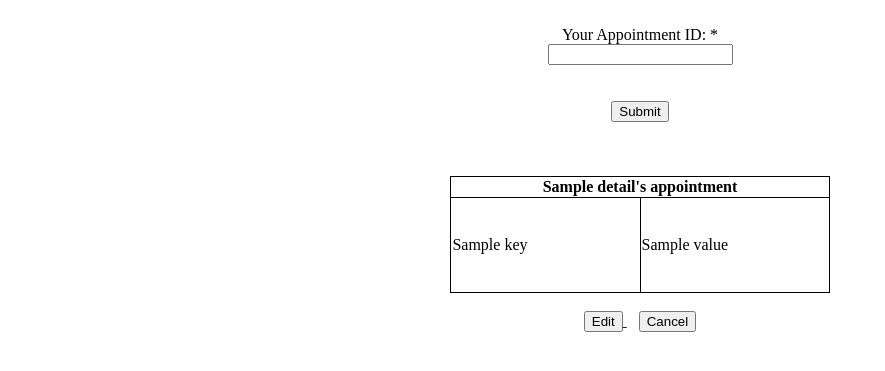
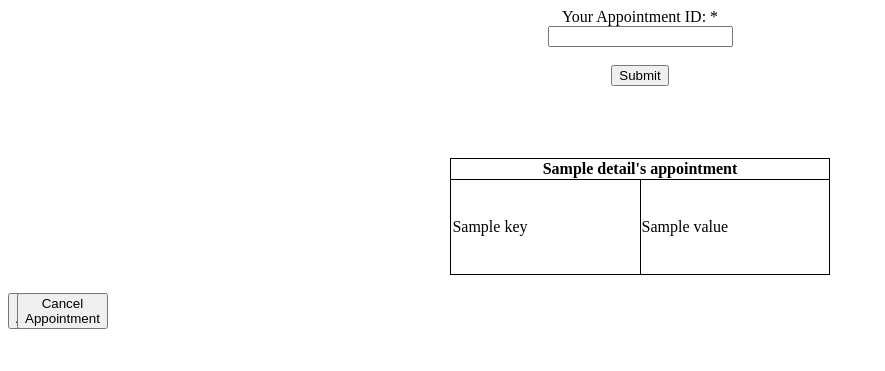
Before and after one commit to KeN095/AppDesk, a Flask app: template templates/search.html in a window 1280 px wide. Shown: the top 371 px of the page, without its empty margins (0-885 px from the left). Run offline with Flask 2, Linux system fonts and the light colour scheme; the template is opened without the code that fills it: values that come from a table or form of the project are taken from there, most other values are stand-ins (such as "Sample title", 1, 10 or a date in 2020); some libraries are stand-ins or nearby versions.

Commit message:
Small changes

```diff
--- a/app.py
+++ b/app.py
@@ -3,6 +3,7 @@ from datetime import datetime, timedelta
 from flask_sqlalchemy import SQLAlchemy
 from forms import AppointmentForm, LookUpForm
 import random
+import calendar
 
 app = Flask(__name__)
 app.config['SQLALCHEMY_DATABASE_URI'] = 'sqlite:///appointments.db'
@@ -103,6 +104,8 @@ def create():
         return render_template('success.html')
     else:
 
+        print("\n" + calendar.month(2020, 12))
+
         #If no session data exists then display the page normally
         form = AppointmentForm()
         return render_template('create.html', form = form)
@@ -146,11 +149,11 @@ def delete():
 
                 #Once appointment is deleted then pop all data from session
 
-                session.pop("First name", None)
-                session.pop("Last name",None)
-                session.pop("Appointment ID",None)
-                session.pop("Doctor",None)
-                session.pop("Email",None)
+                session.pop("First name",  None)
+                session.pop("Last name", None)
+                session.pop("Appointment ID", None)
+                session.pop("Doctor", None)
+                session.pop("Email", None)
                 session.pop('csrf_token', '')
 
             elif details.get("Appointment ID") is not None:
@@ -195,6 +198,8 @@ def update():
                 details['Last name'] = request.form['lastName']
                 details['Email'] = request.form['email']
 
+
+
         except Exception as e:
             return render_template("500.html", error = e)
 
@@ -215,8 +220,8 @@ def update():
         form.email.data = session['Email']
         #form.doctors.data = session['Doctor']
 
-        displaySession()
-        print("Update went into session")
+        #displaySession()
+        #print("Update went into session")
         return render_template("update.html", form = form)
 
     elif details.get("Appointment ID") is not None:
@@ -227,8 +232,8 @@ def update():
         form.email.data = details['Email']
         #form.doctors.data = session['Doctor']
 
-        displaySession()
-        print("Update went into details")
+        #displaySession()
+        #print("Update went into details")
 
         return render_template("update.html", form = form)
     else:
@@ -245,9 +250,9 @@ def search():
     #To get value: details[names]
 
     if form.validate_on_submit():
-        form.aptIDLookUp.data = ""
+        form.idSearch.data = ""
         #If the user enters an appointment ID, then assign the aptID to the value that was entered in
-        aptID = request.form['aptIDLookUp']
+        aptID = request.form['idSearch']
 
         #set info equal to the object obtained in database
 
@@ -298,7 +303,7 @@ def search():
             }
             return render_template("search.html", form = form, CS = currentSession)
         '''
-        displaySession()
+        #displaySession()
         return render_template("search.html", form = form)
 
 
--- a/forms.py
+++ b/forms.py
@@ -16,5 +16,5 @@ class AppointmentForm(FlaskForm):
 
 class LookUpForm(FlaskForm):
 
-    aptIDLookUp = StringField('Your Appointment ID: ', validators = [DataRequired(), Length(min = 6, max = 6)])
-    submit = SubmitField('Submit')
+    idSearch = StringField('Your Appointment ID: ', validators = [DataRequired(), Length(min = 6, max = 6)])
+    submitSearch = SubmitField('Submit')
--- a/static/css/main.css
+++ b/static/css/main.css
@@ -73,3 +73,8 @@ td {
 p {
     text-align:center;
 }
+
+.divide{
+    width:5px;
+    display:inline-block;
+}
--- a/templates/search.html
+++ b/templates/search.html
@@ -11,7 +11,7 @@
         {{ form.hidden_tag() }}
 
         {% for field in form if field.widget.input_type != 'hidden'  %}
-        <br>
+
 
         <div>
             {% if field.type == "SubmitField" %}
@@ -53,7 +53,7 @@
             <th colspan = "2">Your appointment</th>
         </tr>
 
-        {% for key, value in session.items() %}
+        {% for key, value in session.items() if key != 'csrf_token' %}
 
         <tr>
             <td>{{key}}</td>
@@ -99,22 +99,26 @@
 -->
 
     <br>
+    <br>
 
     <div>
 
         <a href = "{{ url_for('update') }}">
-            <button type="button">Edit</button>
+            <button type="button">Edit Appointment</button>
         </a>
 
-        &nbsp;&nbsp;
+        &nbsp; &nbsp;
 
         <a href = "{{ url_for('delete') }}">
-            <button type="button">Cancel</button>
+            <button type="button">Cancel Appointment</button>
         </a>
+
     </div>
     {% endif %}
 
 {% if details %}
+<br>
+
 <table style="width:30%">
     <th colspan = "2">{{details['First name']}}'s appointment</th>
 
@@ -131,18 +135,18 @@
 
 <br>
 
-<div>
 
-    <a href = "{{ url_for('update') }}">
-        <button type="button">Edit</button>
+
+    <a href = "{{ url_for('update') }}" class="divide">
+        <button type="button">Edit Appointment</button>
     </a>
 
-    &nbsp;&nbsp;
 
-    <a href = "{{ url_for('delete') }}">
-        <button type="button">Cancel</button>
+
+    <a href = "{{ url_for('delete') }}" class="divide">
+        <button type="button">Cancel Appointment</button>
     </a>
-</div>
+
 
 {% endif %}
 
```
Also changed, not shown: appointments.db.
